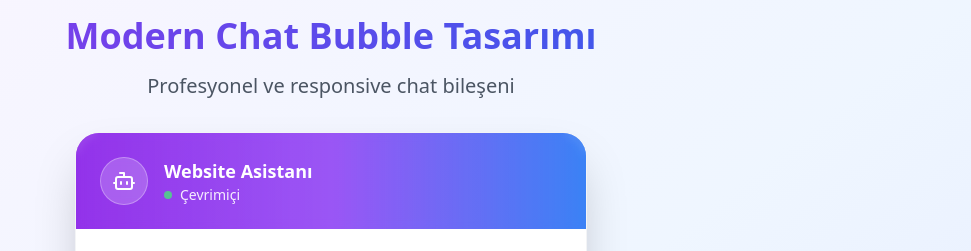
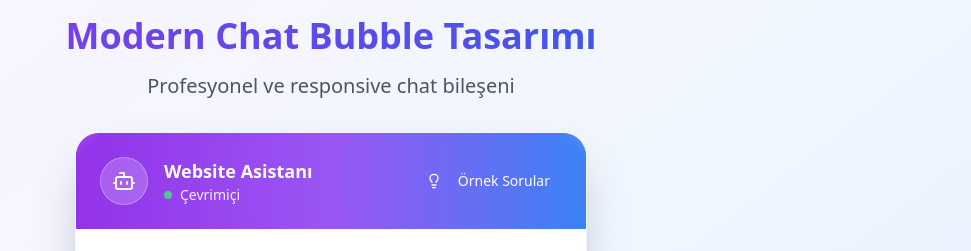
Before and after one commit to Qanxan/sohbet-baloncuk-tasarim-yardim, a React (Vite) app: page / in a window 1280 px wide. Shown: the top 251 px of the page, without its empty margins (309-1280 px from the left). Built offline with nearby package versions, Linux system fonts and the light colour scheme.

Commit message:
Add button for example questions
Adds a button to display example questions.

```diff
--- a/src/components/chat/ChatContainer.tsx
+++ b/src/components/chat/ChatContainer.tsx
@@ -3,7 +3,7 @@ import React, { useState, useRef, useEffect } from 'react';
 import { ChatBubble } from './ChatBubble';
 import { Button } from '@/components/ui/button';
 import { Input } from '@/components/ui/input';
-import { Send, Bot, User, Sparkles, MessageCircle, HelpCircle, Coffee } from 'lucide-react';
+import { Send, Bot, User, Sparkles, MessageCircle, HelpCircle, Coffee, Lightbulb } from 'lucide-react';
 import { ScrollArea } from '@/components/ui/scroll-area';
 
 interface Message {
@@ -113,12 +113,17 @@ export const ChatContainer: React.FC = () => {
     }
   };
 
+  const toggleExamples = () => {
+    setShowExamples(!showExamples);
+  };
+
   return (
     <div className="flex flex-col h-[700px] max-w-lg mx-auto bg-white rounded-3xl shadow-2xl border border-gray-100 overflow-hidden backdrop-blur-sm">
       {/* Header */}
       <div className="bg-gradient-to-r from-purple-600 via-purple-500 to-blue-500 p-6 text-white relative overflow-hidden">
         <div className="absolute inset-0 bg-gradient-to-r from-purple-600/20 to-blue-500/20 backdrop-blur-sm"></div>
-        <div className="relative flex items-center gap-4">
+        <div className="relative flex items-center justify-between">
+          <div className="flex items-center gap-4">
             <div className="w-12 h-12 bg-white/20 rounded-full flex items-center justify-center backdrop-blur-sm border border-white/30">
               <Bot className="w-6 h-6" />
             </div>
@@ -129,6 +134,18 @@ export const ChatContainer: React.FC = () => {
                 <p className="text-sm text-white/90">Çevrimiçi</p>
               </div>
             </div>
+          </div>
+
+          {/* Örnek Sorular Butonu */}
+          <Button
+            onClick={toggleExamples}
+            variant="ghost"
+            size="sm"
+            className="text-white hover:bg-white/20 transition-colors rounded-full px-3 py-2"
+          >
+            <Lightbulb className="w-4 h-4 mr-2" />
+            Örnek Sorular
+          </Button>
         </div>
       </div>
 
```
Lines whose indentation alone changed are shown as unchanged.
